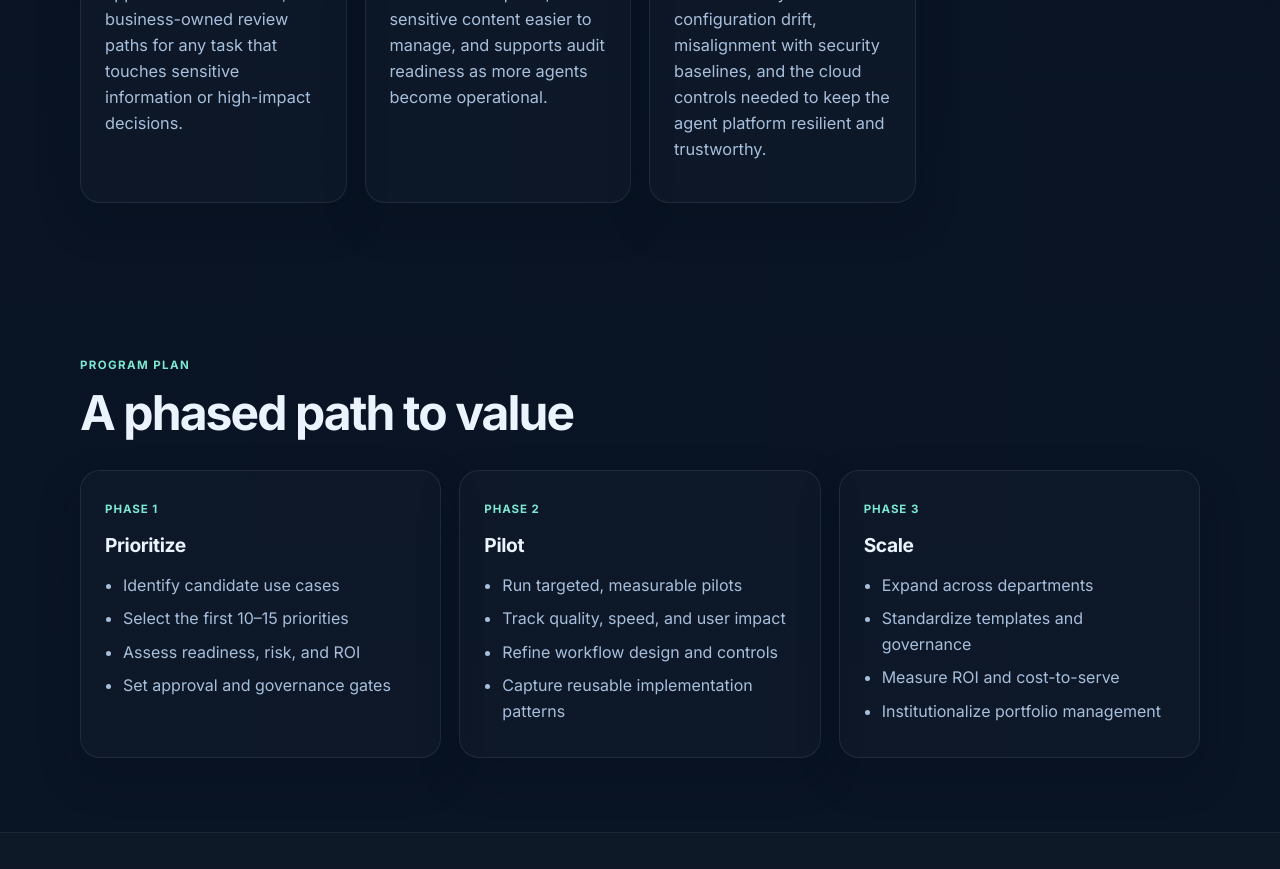
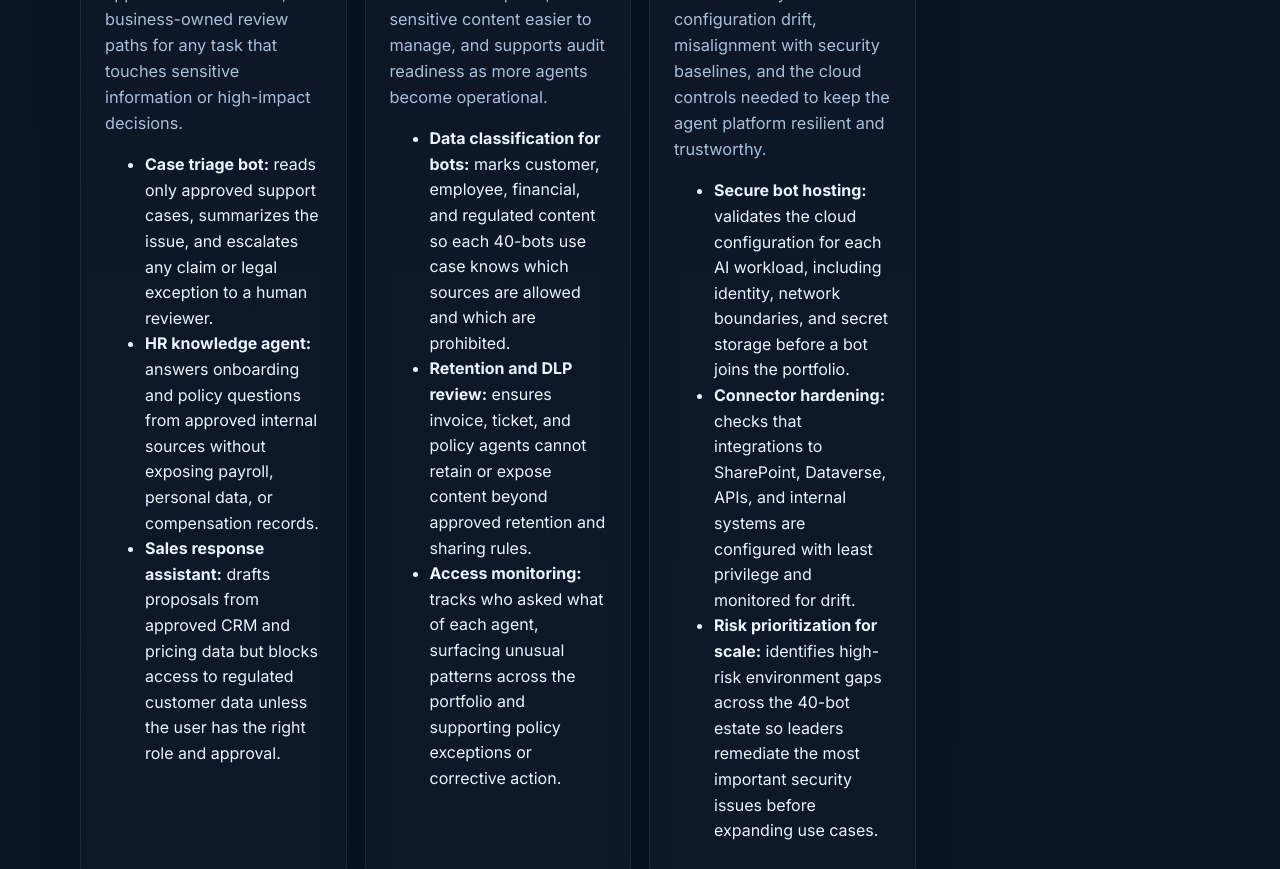
Before and after one commit to ricardo-msft-SE/40bots, a plain HTML site: page index.html in a window 1280 px wide. Shown: the part 4500-5369 px from the top of the page. Drawn offline with Linux system fonts and the light colour scheme.

Commit message:
Add 40-bots product examples
Co-authored-by: Copilot App <223556219+Copilot@users.noreply.github.com>

```diff
--- a/index.html
+++ b/index.html
@@ -392,6 +392,11 @@
                 sources, and business-owned review paths for any task that touches
                 sensitive information or high-impact decisions.
               </p>
+              <ul>
+                <li><strong>Case triage bot:</strong> reads only approved support cases, summarizes the issue, and escalates any claim or legal exception to a human reviewer.</li>
+                <li><strong>HR knowledge agent:</strong> answers onboarding and policy questions from approved internal sources without exposing payroll, personal data, or compensation records.</li>
+                <li><strong>Sales response assistant:</strong> drafts proposals from approved CRM and pricing data but blocks access to regulated customer data unless the user has the right role and approval.</li>
+              </ul>
             </article>
             <article class="feature">
               <div class="feature-icon">P</div>
@@ -403,6 +408,11 @@
                 makes sensitive content easier to manage, and supports audit readiness
                 as more agents become operational.
               </p>
+              <ul>
+                <li><strong>Data classification for bots:</strong> marks customer, employee, financial, and regulated content so each 40-bots use case knows which sources are allowed and which are prohibited.</li>
+                <li><strong>Retention and DLP review:</strong> ensures invoice, ticket, and policy agents cannot retain or expose content beyond approved retention and sharing rules.</li>
+                <li><strong>Access monitoring:</strong> tracks who asked what of each agent, surfacing unusual patterns across the portfolio and supporting policy exceptions or corrective action.</li>
+              </ul>
             </article>
             <article class="feature">
               <div class="feature-icon">D</div>
@@ -414,6 +424,11 @@
                 configuration drift, misalignment with security baselines, and the cloud
                 controls needed to keep the agent platform resilient and trustworthy.
               </p>
+              <ul>
+                <li><strong>Secure bot hosting:</strong> validates the cloud configuration for each AI workload, including identity, network boundaries, and secret storage before a bot joins the portfolio.</li>
+                <li><strong>Connector hardening:</strong> checks that integrations to SharePoint, Dataverse, APIs, and internal systems are configured with least privilege and monitored for drift.</li>
+                <li><strong>Risk prioritization for scale:</strong> identifies high-risk environment gaps across the 40-bot estate so leaders remediate the most important security issues before expanding use cases.</li>
+              </ul>
             </article>
           </div>
         </div>
```
Also changed, not shown: README.md.
